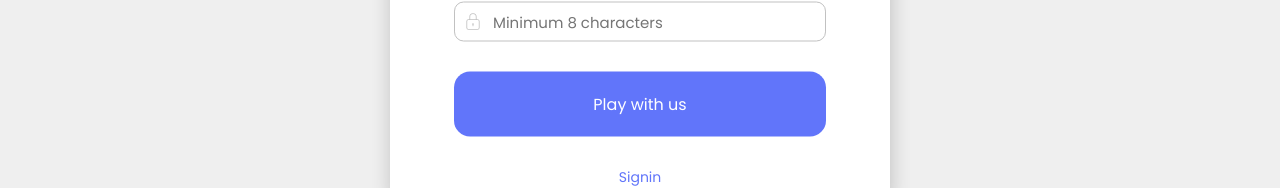
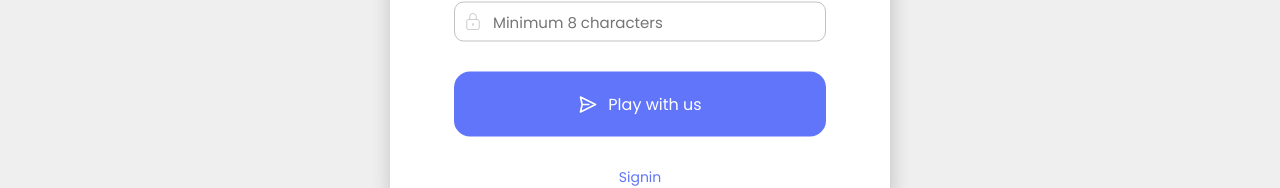
Before and after one commit to Manoranjan938/probukket-ui, a React (Create React App) app: page /signup in a window 1280 px wide. Shown: the part 443-631 px from the top of the page. Built offline with nearby package versions, Linux system fonts and the light colour scheme.

Commit message:
Added animation for signup btn and added time ago code

```diff
--- a/package.json
+++ b/package.json
@@ -11,9 +11,11 @@
     "@types/node": "^16.18.21",
     "@types/react": "^18.0.29",
     "@types/react-dom": "^18.0.11",
+    "date-fns": "^2.29.3",
     "prop-types": "^15.8.1",
     "react": "^18.2.0",
     "react-dom": "^18.2.0",
+    "react-helmet": "^6.1.0",
     "react-icons": "^4.8.0",
     "react-redux": "^8.0.5",
     "react-router-dom": "^6.9.0",
--- a/src/components/Button/index.tsx
+++ b/src/components/Button/index.tsx
@@ -1,15 +1,23 @@
-import { type ReactElement } from "react";
+import type { ReactNode, ReactElement } from "react";
 import "./style.css";
 
 interface ButtonProps {
   title: string;
   classes: string;
+  children?: ReactNode;
+  onClick?: () => void;
 }
 
-const Button = ({ title, classes }: ButtonProps): ReactElement => {
+const Button = ({
+  title,
+  classes,
+  children,
+  onClick,
+}: ButtonProps): ReactElement => {
   return (
-    <button type="button" className={classes}>
-      {title}
+    <button type="button" className={classes} onClick={onClick}>
+      {children ? <div className="btn-icon">{children}</div> : null}
+      <span className="btn-title">{title}</span>
     </button>
   );
 };
--- a/src/components/Button/style.css
+++ b/src/components/Button/style.css
@@ -5,6 +5,28 @@
     padding: 1.25rem 2.5rem;
     border-radius: 1rem;
     transition: .25s;
+}
+
+.btn-icon {
+    display: flex;
+    align-items: center;
+    font-size: 20px;
+    margin-right: 10px;
+    transition: .2s;
+    rotate: 90deg;
+}
+
+.btn-title {
+    white-space: nowrap;
+    display: block;
+}
+
+button.sending .btn-title {
+    animation: textAnimation 5s both;
+}
+
+button.sending .btn-icon {
+    animation: iconAnimation 5s both;
 }
 
 .small-btn {
@@ -60,3 +82,75 @@
 .w-25 {
     width: 25%;
 }
+
+@keyframes textAnimation {
+
+    0%,
+    30% {
+        translate: 0 0;
+    }
+
+    39.9% {
+        translate: 0 100px;
+    }
+
+    40% {
+        translate: 300px 100px;
+    }
+
+    40.1% {
+        translate: 300px -20px;
+    }
+
+    40.2% {
+        translate: 33px -20px;
+    }
+
+    45% {
+        translate: 33px 0px;
+    }
+
+    95% {
+        translate: 33px 0px;
+    }
+
+    100% {
+        translate: 0 0;
+    }
+}
+
+@keyframes iconAnimation {
+
+    0%,
+    5% {
+        translate: 0 0;
+    }
+
+    20%,
+    30% {
+        translate: -150px 0;
+    }
+
+    40% {
+        translate: 220px 0;
+        scale: 2;
+    }
+
+    40.1% {
+        translate: 200px -60px;
+        scale: 1;
+    }
+
+    40.2% {
+        translate: 34px -60px;
+    }
+
+    45%,
+    95% {
+        translate: 34px 0;
+    }
+
+    100% {
+        translate: 0 0;
+    }
+}
--- a/src/pages/Signup/index.tsx
+++ b/src/pages/Signup/index.tsx
@@ -1,4 +1,4 @@
-import { type ReactElement } from "react";
+import { type ReactElement, useState } from "react";
 import { FiMail, FiUser } from "react-icons/fi";
 import { CiLock } from "react-icons/ci";
 
@@ -6,8 +6,23 @@ import Button from "../../components/Button";
 import { Link } from "react-router-dom";
 
 import img from "src/assets/logo.png";
+import { HiOutlinePaperAirplane } from "react-icons/hi";
 
 const Signup = (): ReactElement => {
+  const [isSending, setIsSending] = useState(false);
+  const [isSent, setIsSent] = useState(false);
+
+  const handleClick = (): void => {
+    setIsSending(true);
+    setTimeout(() => {
+      setIsSending(false);
+      setIsSent(true);
+      setTimeout((): void => {
+        setIsSent(false);
+      }, 2500);
+    }, 2000);
+  };
+
   return (
     <>
       <div className="form_header container">
@@ -63,7 +78,19 @@ const Signup = (): ReactElement => {
             </div>
           </div>
           <div className="input-group">
-            <Button title="Play with us" classes="btn blu-btn w-100" />
+            <Button
+              title={
+                isSending ? "Sending..." : isSent ? " Sent" : "Play with us"
+              }
+              classes={
+                isSending || isSent
+                  ? "btn blu-btn w-100 sending"
+                  : "btn blu-btn w-100"
+              }
+              onClick={handleClick}
+            >
+              <HiOutlinePaperAirplane />
+            </Button>
           </div>
           <Link to="/login" className="redirect-link">
             Signin
```
Also changed, not shown: src/utils/TimeAgoGen.ts (added, +19 -0 lines), 1 other file (tests, documents, lock files or other folders).
